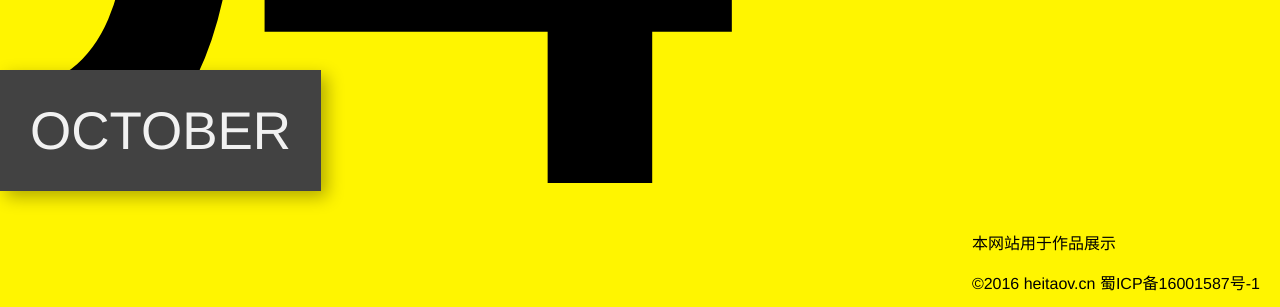
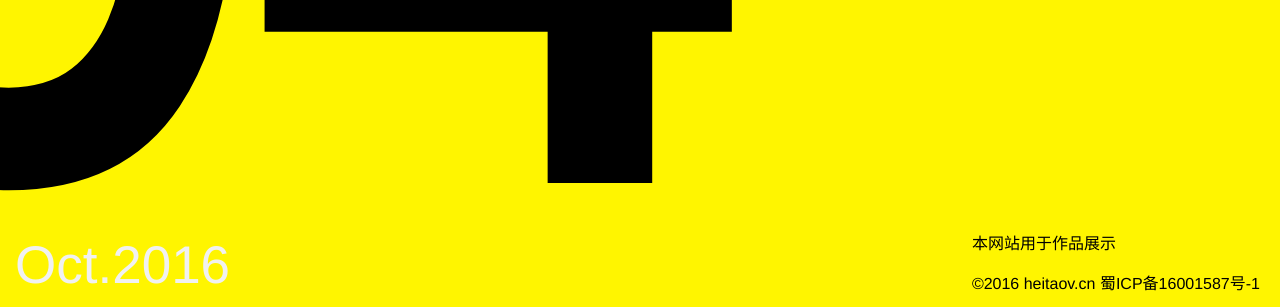
Before and after one commit to eynol/heitaov.cn, a plain HTML site: page index.html in a window 1280 px wide. Shown: the part 490-797 px from the top of the page. Drawn offline with Linux system fonts and the light colour scheme.

Commit message:
change month style

```diff
--- a/index.js
+++ b/index.js
@@ -15,4 +15,4 @@ function prefix(n) {
 
 
 datespan.textContent = prefix(date);
-monthspan.textContent = monthNames[month];
+monthspan.textContent = monthNames[month].slice(0,3)+"."+ today.getFullYear();
--- a/index.less
+++ b/index.less
@@ -31,6 +31,7 @@ a {
     top: 0;
     left: 0;
     width: 100%;
+    height: 100vh;
 
     .bg-date {
         display: block;
@@ -47,15 +48,13 @@ a {
         display: block;
         position: absolute;
         z-index: 11;
-        top: 70vh;
-        left: 0x;
+        bottom: 5px;
+        left: 5px;
         font-size: 53px;
         /* border-bottom: solid 10px #fff500; */
         color: #f1f1f1;
-        padding: 30px;
-        text-transform: uppercase;
-        background-color: #424242;
-        box-shadow: 6px 6px 16px rgba(0,0,0,0.3);
+        padding: 10px;
+        text-transform: capitalize;;
     }
 
     span.hide {
```
Also changed, not shown: index.css.
